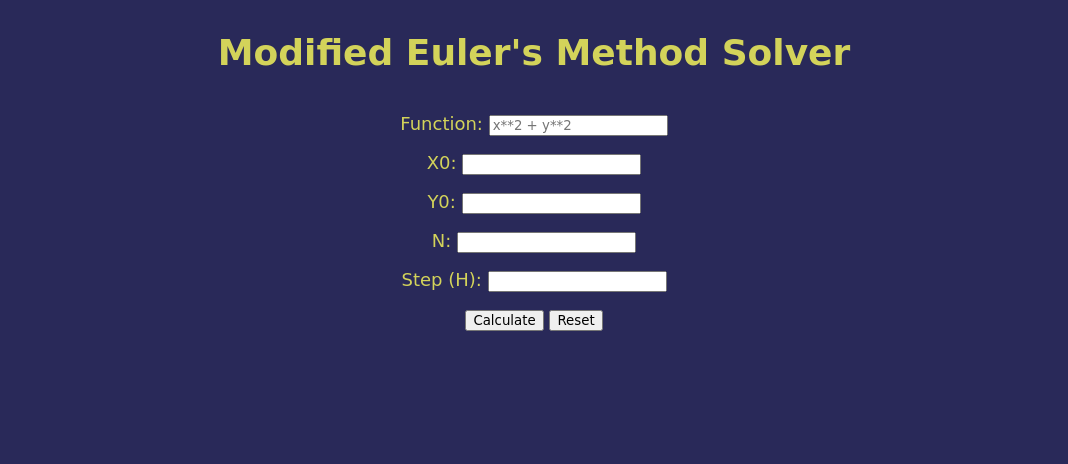
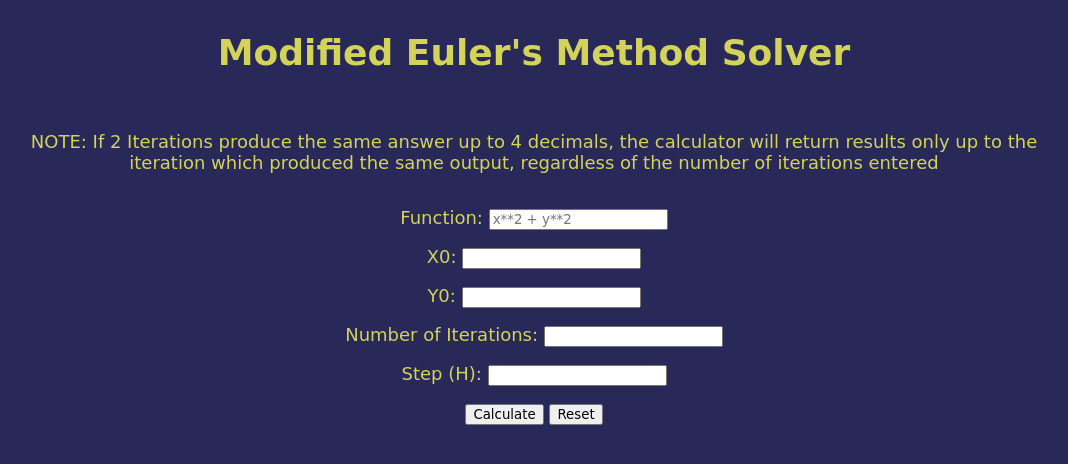
Before and after one commit to shreyas-078/vtu-student-hub, a Flask app: page /mod-euler-template in a window 1280 px wide. Shown: the top 464 px of the page, without its empty margins (106-1174 px from the left). Run offline with Flask 3, Linux system fonts and the light colour scheme; some web fonts are replaced.

Commit message:
Added More Routes and fixed Modified Euler Method

```diff
--- a/app.py
+++ b/app.py
@@ -389,8 +389,32 @@ def regula_falsi_template():
 
 # Render the Interpolation/Extrapolation Page
 @app.route("/inter-extrapolation-template")
-def inter_extrapolation_solver():
+def inter_extrapolation_template():
     return render_template("subjects/math/inter-extrapolation.html")
+
+
+# Render the divided difference page
+@app.route("/dd-solver-template")
+def dd_solver_template():
+    return render_template("subjects/math/div-diff.html")
+
+
+# Render the Trapezoidal Rule Page
+@app.route("/trapezoidal-template")
+def trapezoidal_template():
+    return render_template("subjects/math/trapezoidal-rule.html")
+
+
+# Render the Simpson's Rule Solvers Template
+@app.route("/simpson-template")
+def simpson_template():
+    return render_template("subjects/math/simpson.html")
+
+
+# Render Lagrange Interpolation Page
+@app.route("/lagrange-template")
+def lagrange_template():
+    return render_template("subjects/math/lagrange.html")
 
 
 # Start the flask app
--- a/static/css/subjects/math/mod-euler.css
+++ b/static/css/subjects/math/mod-euler.css
@@ -18,3 +18,7 @@ body {
 button {
     cursor: pointer;
 }
+
+.note {
+    text-align: center;
+}
--- a/static/js/subjects/math/mod-euler.js
+++ b/static/js/subjects/math/mod-euler.js
@@ -6,13 +6,13 @@ calculateButton.addEventListener("click", () => {
   const eulerY0 = document.getElementById("y0").value;
   const eulerN = document.getElementById("n").value;
   const eulerH = document.getElementById("h").value;
-    fetch("/euler", {
+  fetch("/mod-euler", {
     method: "POST",
     headers: {
       "Content-Type": "application/json",
     },
     body: JSON.stringify({
-            function: eulerFunction,
+      F: eulerFunction,
       X0: eulerX0,
       Y0: eulerY0,
       N: eulerN,
@@ -28,8 +28,9 @@ calculateButton.addEventListener("click", () => {
       const ansPara = document.getElementById("final-ans");
       ansPara.innerHTML = `Initial Guess of Y at ${data[0][0]} = ${data[0][1]} <br>`;
       ansPara.innerHTML += `Iterations:`;
-            for (let i = 1; i < data.length - 1; i++) {
-                ansPara.innerHTML += ` <br> ${i}: ${data[i]}`;
+      console.log(data);
+      for (let i = 0; i < data[1].length; i++) {
+        ansPara.innerHTML += ` <br> ${i + 1}: ${data[1][i].toFixed(4)}`;
       }
       ansPara.innerHTML += `<br> Final Value: <br>
             ${data[data.length - 1]}`;
--- a/templates/index.html
+++ b/templates/index.html
@@ -9,8 +9,8 @@
     <meta charset="UTF-8">
     <meta name="viewport" content="width=device-width, initial-scale=1.0">
     <title>VTU HUB</title>
-    <link rel="stylesheet" href="../static/css/styles.css">
-    <script src="../static/js/script.js" defer></script>
+    <link rel="stylesheet" href="{{ url_for('static', filename='css/styles.css')}}">
+    <script src="{{ url_for('static', filename='js/script.js') }}" defer></script>
 </head>
 
 <body>
--- a/templates/subjects/math/math.html
+++ b/templates/subjects/math/math.html
@@ -14,6 +14,7 @@
     <a href="/runge-kutta-template">Runge Kutta Solver ></a>
     <a href="/milne-pc-template">Milne's Predictor Corrector Method Solver ></a>
     <a href="/euler-template">Euler's Method Solver ></a>
+    <a href="/lagrange-template">Lagrange Interpolation Solver ></a>
     <a href="/mod-euler-template">Modified Euler's Method Solver ></a>
     <a href="/newton-raphson-template">Newton Raphson Method Solver ></a>
     <a href="/regula-falsi-template">Regula Falsi Method Solver ></a>
--- a/templates/subjects/math/mod-euler.html
+++ b/templates/subjects/math/mod-euler.html
@@ -11,6 +11,9 @@
 
 <body>
     <h1 id="mod-euler-heading">Modified Euler's Method Solver</h1>
+    <p class="note">NOTE: If 2 Iterations produce the same answer up to 4 decimals, the calculator will return results
+        only up
+        to the <br> iteration which produced the same output, regardless of the number of iterations entered</p>
     <div class="mod-euler-function">
         <label for="function">Function:</label>
         <input type="text" name="" id="function" placeholder="x**2 + y**2">
@@ -24,7 +27,7 @@
         <input type="number" name="" id="y0">
     </div>
     <div class="mod-euler-n">
-        <label for="n">N:</label>
+        <label for="n">Number of Iterations:</label>
         <input type="number" name="" id="n">
     </div>
     <div class="mod-euler-h">
```
Lines whose indentation alone changed are shown as unchanged.
